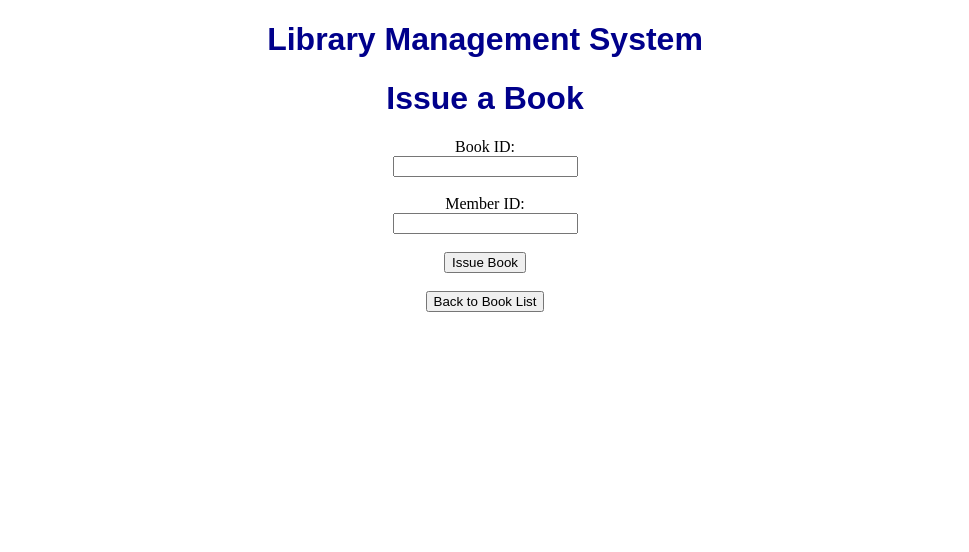
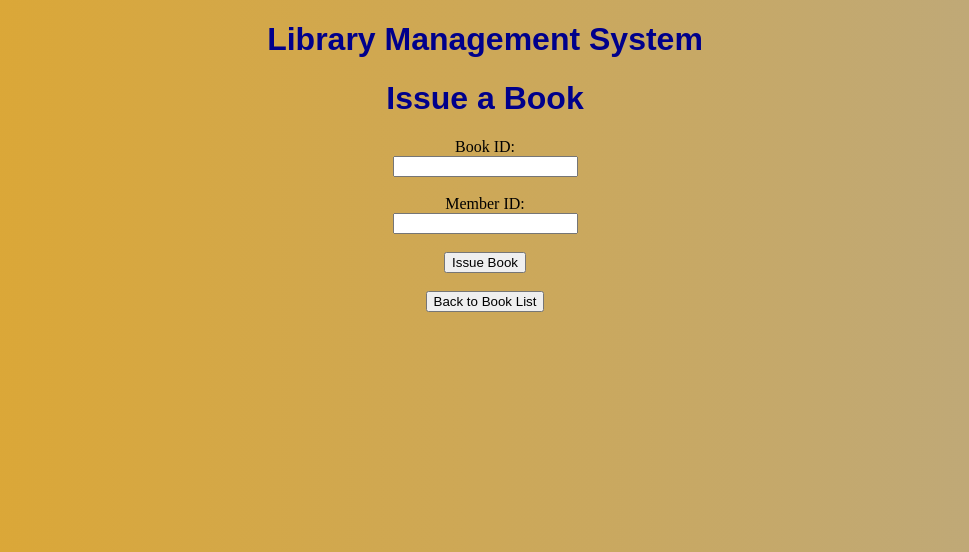
Before and after one commit to Deepesh1502/Library-Management, a Django app: page /issue/ in a window 1280 px wide. Shown: the top 552 px of the page, without its empty margins (155-1124 px from the left). Run offline with Django 5.2, Linux system fonts and the light colour scheme.

Commit message:
Update issue_book.html

```diff
--- a/library_mgmt/library_app/templates/issue_book.html
+++ b/library_mgmt/library_app/templates/issue_book.html
@@ -2,6 +2,8 @@
 <html>
 <head>
     <title>Issue Book</title>
+
+    <!--CSS StyleSheet-->
     <style>
         h1 {
             text-align: center;
@@ -11,19 +13,28 @@
         form {
             text-align: center;
         }
+        body {
+            background: linear-gradient(to right, #dfa72e, #bba981);
+        }
     </style>
+
 </head>
 <body>
     <h1>Library Management System</h1>
     <h1>Issue a Book</h1>
+
+    <!--Post Method to send the Issue Book Update to the System-->
     <form method="post">
         {% csrf_token %}
+
+        <!--Ask the book id-->
         <label>Book ID:</label><br>
-        <input type="number" name="book_id" required>
-        <br><br>
+        <input type="number" name="book_id" required><br><br>
+
+        <!--Ask the Member ID-->
         <label>Member ID:</label><br>
-        <input type="number" name="member_id" required>
-        <br><br>
+        <input type="number" name="member_id" required><br><br>
+
         <input type="submit" value="Issue Book">
     </form>
     <br>
```
